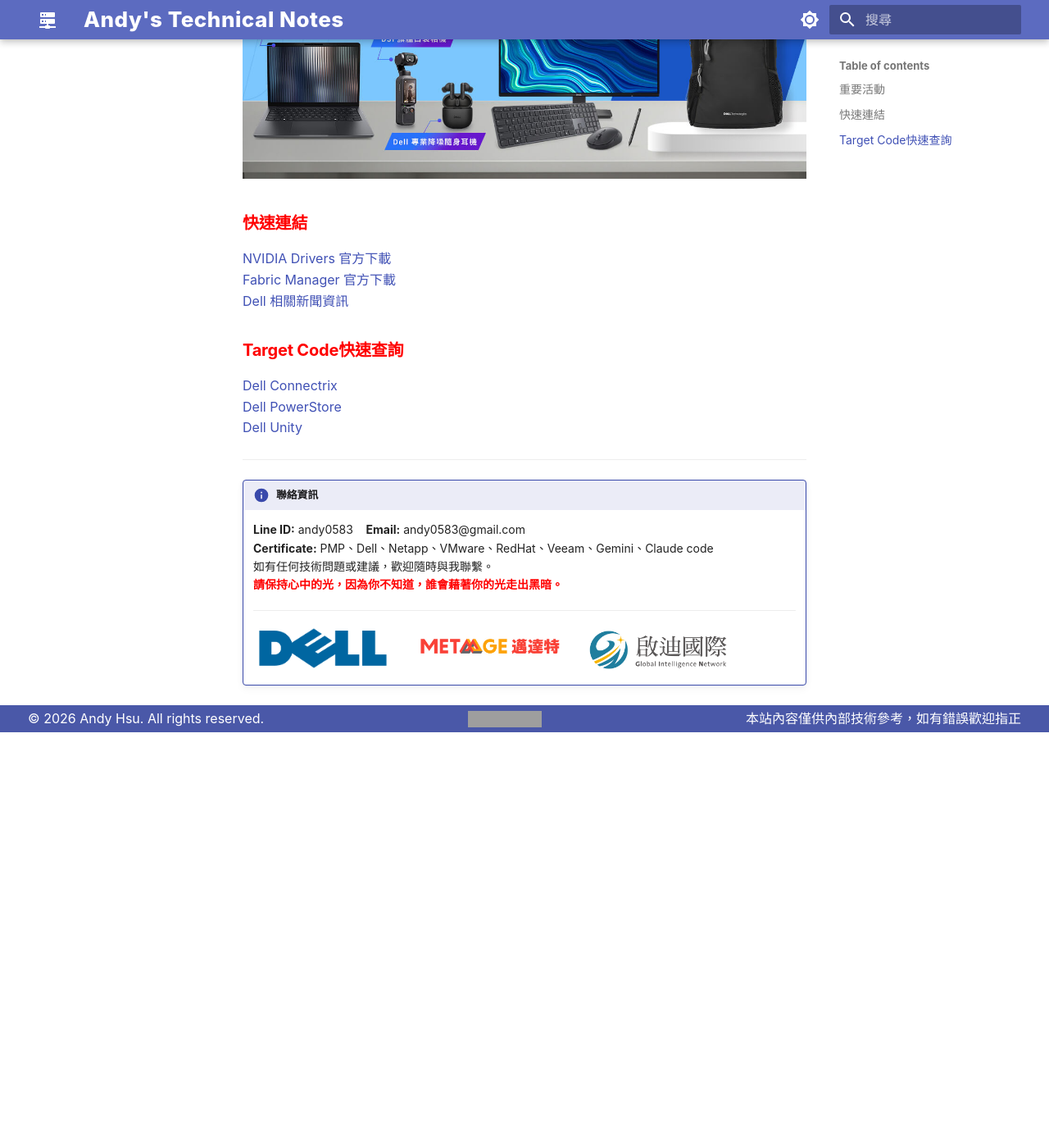
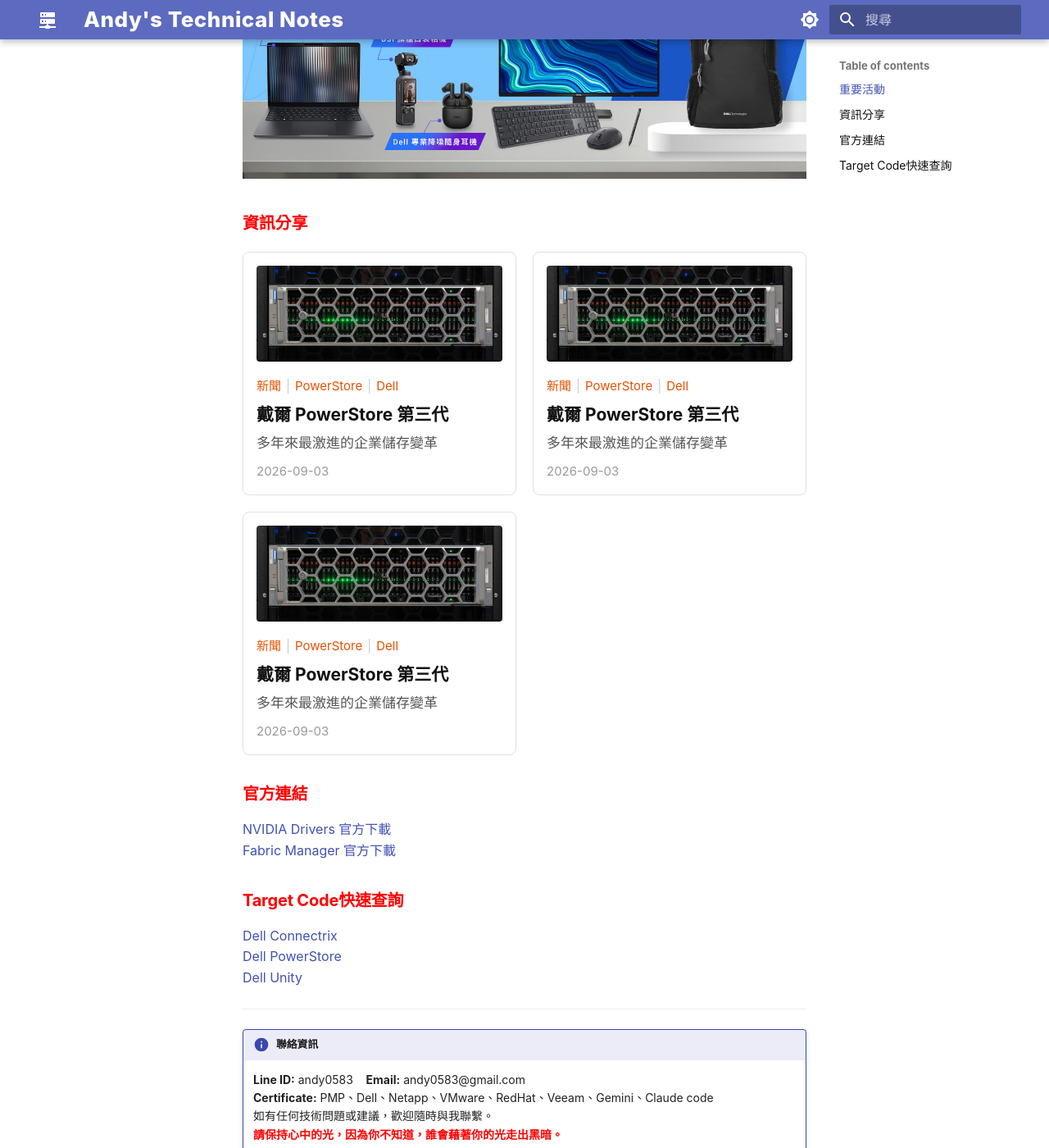
Before and after one commit to Andy0583/Metaage, an MkDocs documentation site: the page built from docs/index.md, in a window 1280 px wide and 1400 px high, scrolled down 687 px. Shown: the whole window at 82% size. Built offline with MkDocs 1.6.1 and Material for MkDocs 9.7.7, drawn with Linux system fonts in a browser that asks for light colours; before the commit the page ends 1580 px from its top, so only the background shows below that; grey boxes are pictures that could not be loaded.

Commit message:
Update section titles and add news cards

```diff
--- a/docs/index.md
+++ b/docs/index.md
@@ -6,10 +6,39 @@
   <img src="images/003.jpg" width="700">
 </a>
 
-### **<font color="red">快速連結</font>**
+### **<font color="red">資訊分享</font>**
+<div class="news-grid">
+
+<a class="news-card" href="https://www.storagereview.com/zh-TW/review/dell-powerstore-gen-3" target="_blank">
+  <img class="news-image" src="images/pst.png">
+  <div class="news-tags"><span>新聞</span><span>PowerStore</span><span>Dell</span></div>
+  <div class="news-title">戴爾 PowerStore 第三代</div>
+  <div class="news-desc">多年來最激進的企業儲存變革</div>
+  <div class="news-date">2026-09-03</div>
+</a>
+
+<a class="news-card" href="https://www.storagereview.com/zh-TW/review/dell-powerstore-gen-3" target="_blank">
+  <img class="news-image" src="images/pst.png">
+  <div class="news-tags"><span>新聞</span><span>PowerStore</span><span>Dell</span></div>
+  <div class="news-title">戴爾 PowerStore 第三代</div>
+  <div class="news-desc">多年來最激進的企業儲存變革</div>
+  <div class="news-date">2026-09-03</div>
+</a>
+
+<a class="news-card" href="https://www.storagereview.com/zh-TW/review/dell-powerstore-gen-3" target="_blank">
+  <img class="news-image" src="images/pst.png">
+  <div class="news-tags"><span>新聞</span><span>PowerStore</span><span>Dell</span></div>
+  <div class="news-title">戴爾 PowerStore 第三代</div>
+  <div class="news-desc">多年來最激進的企業儲存變革</div>
+  <div class="news-date">2026-09-03</div>
+</a>
+
+</div>
+
+
+### **<font color="red">官方連結</font>**
 [NVIDIA Drivers 官方下載](https://developer.nvidia.com/datacenter-driver-archive)<br>
 [Fabric Manager 官方下載](https://developer.download.nvidia.com/compute/nvidia-driver/redist/fabricmanager/linux-x86_64/)<br>
-[Dell 相關新聞資訊](https://www.ithome.com.tw/tags/dell)
 
 ### **<font color="red">Target Code快速查詢</font>**
 [Dell Connectrix](https://www.dell.com/support/kbdoc/en-us/000228560/minimum-recommended-and-latest-code-versions-for-networking-products)<br>
```
